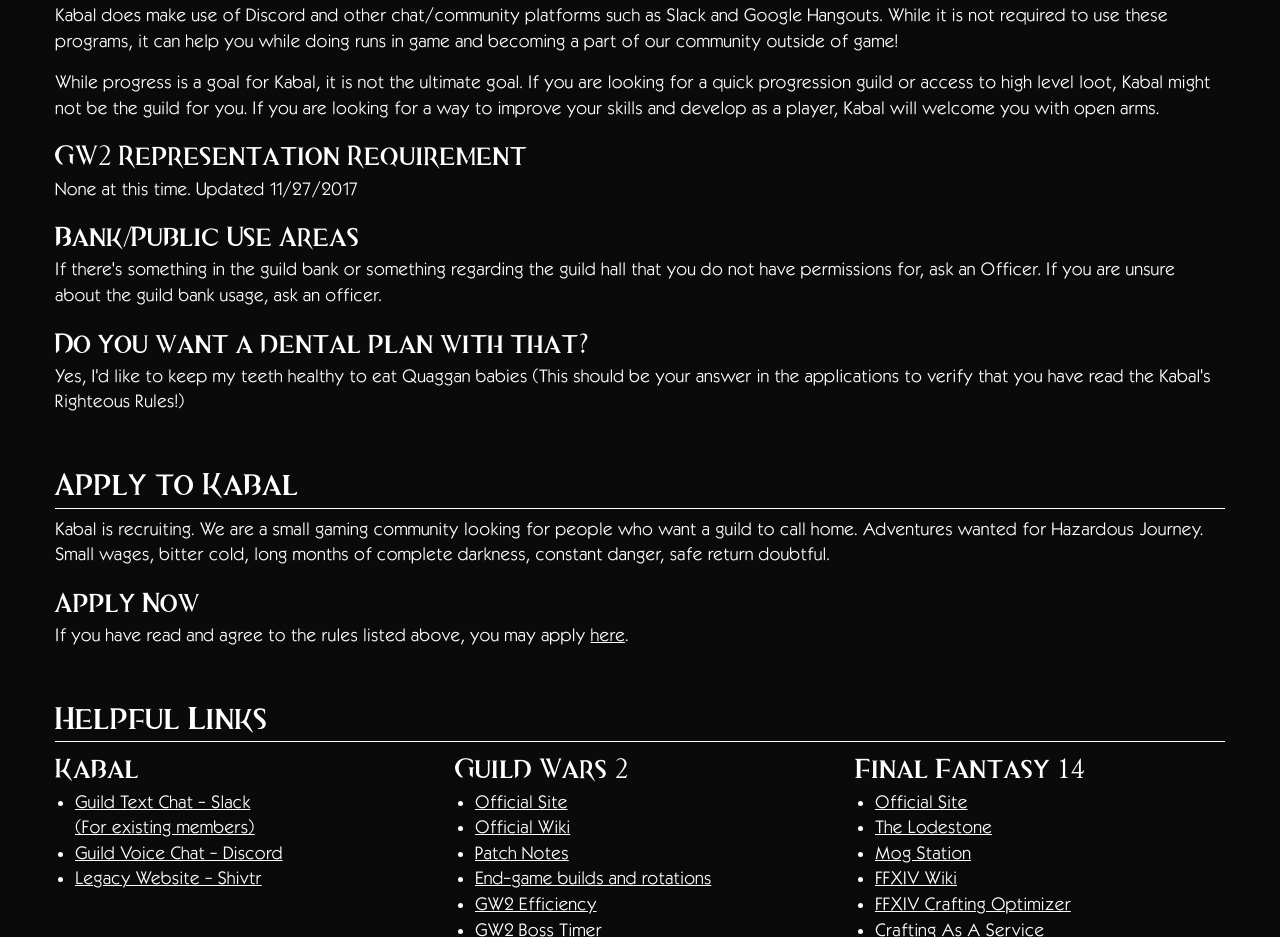
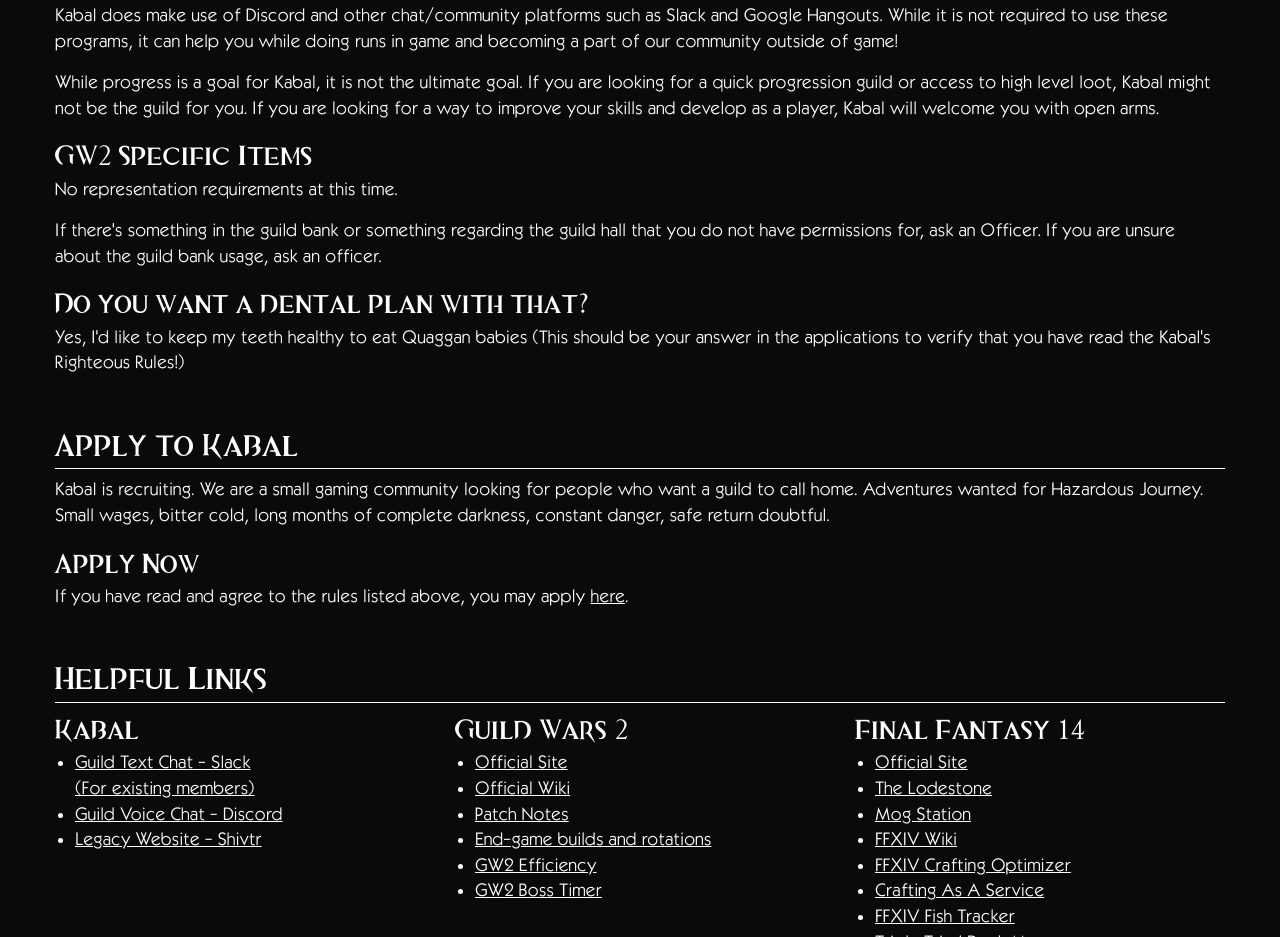
Before and after one commit to kabal/kabal.github.io, a website: page index.html in a window 1280 px wide. Shown: the part 3496-4433 px from the top of the page. Drawn offline with nearby package versions, Linux system fonts and the light colour scheme; a script that the page names is missing.

Commit message:
Update index.html
Updated rules

```diff
--- a/index.html
+++ b/index.html
@@ -124,9 +124,8 @@
           <p>While an extensive knowledge of the game is not required, Kabal members should be willing to learn as well as teach. By helping others we help ourselves and build the guild as a whole.</p>
           <p>Kabal does make use of Discord and other chat/community platforms such as Slack and Google Hangouts. While it is not required to use these programs, it can help you while doing runs in game and becoming a part of our community outside of game!</p>
           <p>While progress is a goal for Kabal, it is not the ultimate goal. If you are looking for a quick progression guild or access to high level loot, Kabal might not be the guild for you. If you are looking for a way to improve your skills and develop as a player, Kabal will welcome you with open arms.</p>
-          <h3>GW2 Representation Requirement</h3>
-          <p>None at this time. Updated 11/27/2017</p>
-          <h3>Bank/Public Use Areas</h3>
+          <h3>GW2 Specific Items</h3>
+          <p>No representation requirements at this time.
           <p>If there's something in the guild bank or something regarding the guild hall that you do not have permissions for, ask an Officer. If you are unsure about the guild bank usage, ask an officer.</p>
           <h3>Do you want a dental plan with that?</h3>
           <p>Yes, I'd like to keep my teeth healthy to eat Quaggan babies (This should be your answer in the applications to verify that you have read the Kabal's Righteous Rules!)</p>
```
